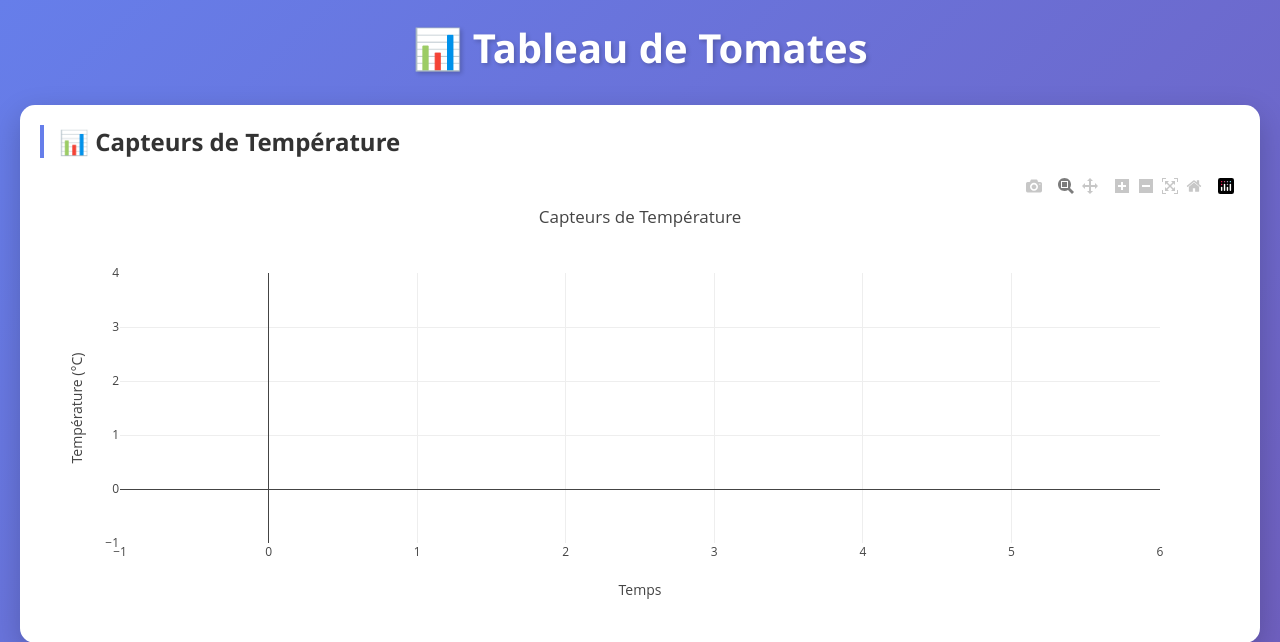
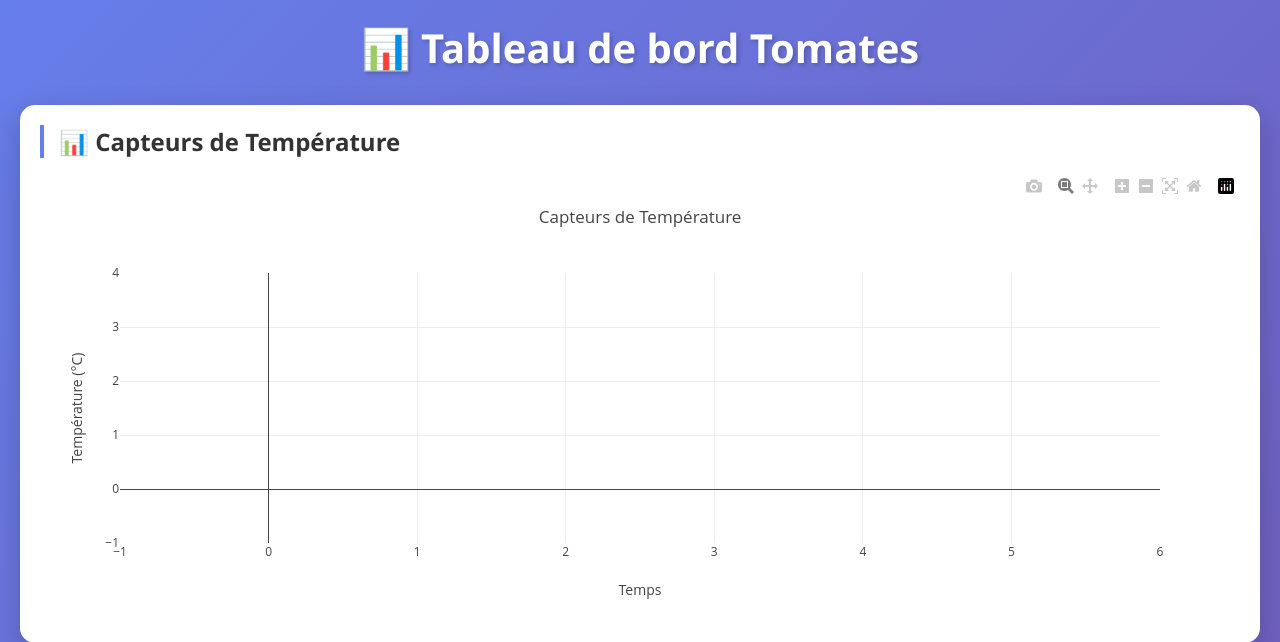
Before and after one commit to EGo41000/elsys_mqtt_fastapi_app, a FastAPI app: page / in a window 1280 px wide. Shown: the top 642 px of the page. Run offline with FastAPI, Linux system fonts and the light colour scheme; data that the repository does not hold is empty; some libraries are stand-ins or nearby versions.

Commit message:
UPD index

```diff
--- a/templates/index.html
+++ b/templates/index.html
@@ -3,7 +3,7 @@
 <head>
     <meta charset="UTF-8">
     <meta name="viewport" content="width=device-width, initial-scale=1.0">
-    <title>Tableau de Bord Tomates</title>
+    <title>🍅🍅🍅</title>
     <script src="https://cdn.plot.ly/plotly-latest.min.js"></script>
     <style>
         * {
@@ -107,7 +107,7 @@
 </head>
 <body>
 <div class="container">
-    <h1>📊 Tableau de Tomates</h1>
+    <h1>📊 Tableau de bord Tomates</h1>
 
     <div class="grid">
         <!-- Graphique Capteurs de Température Externe 2 -->
```
